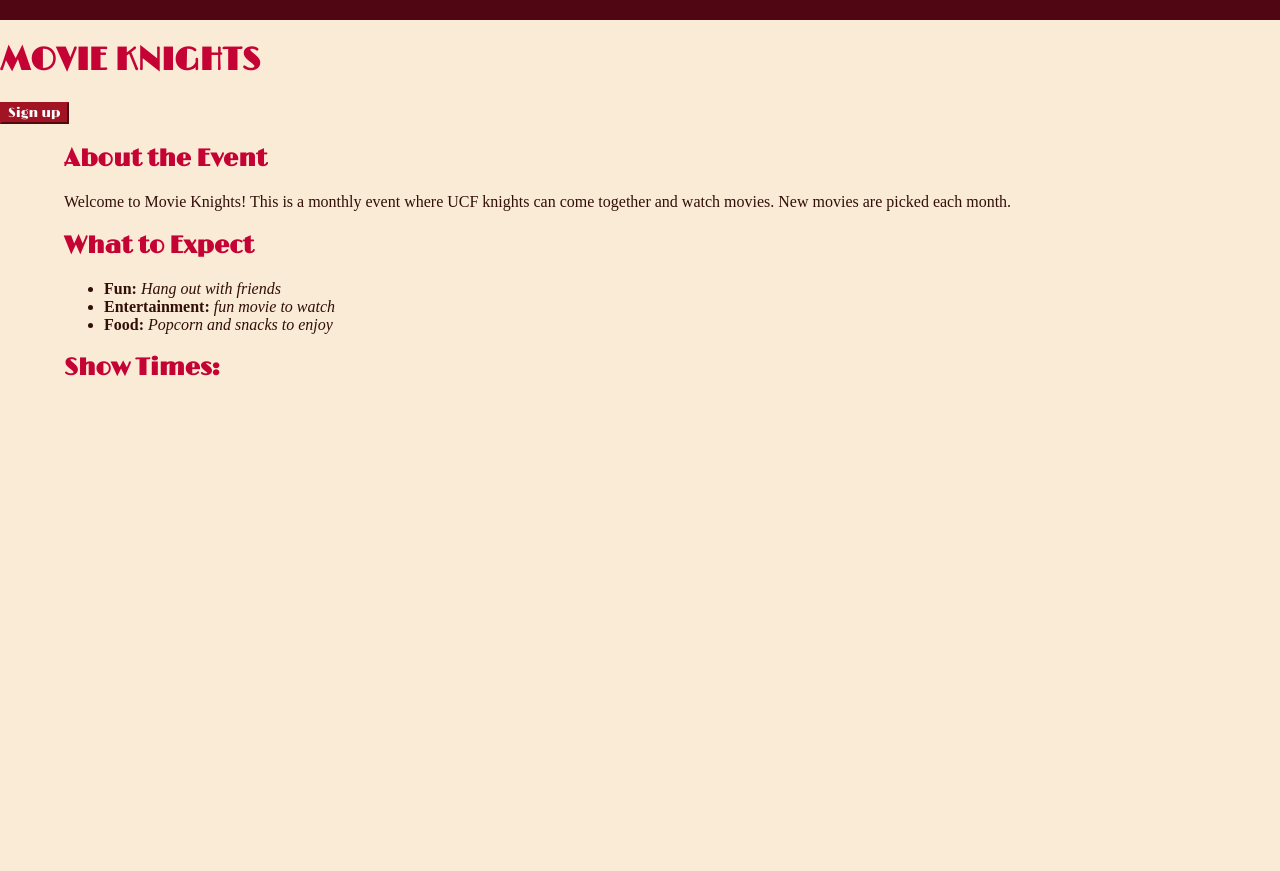
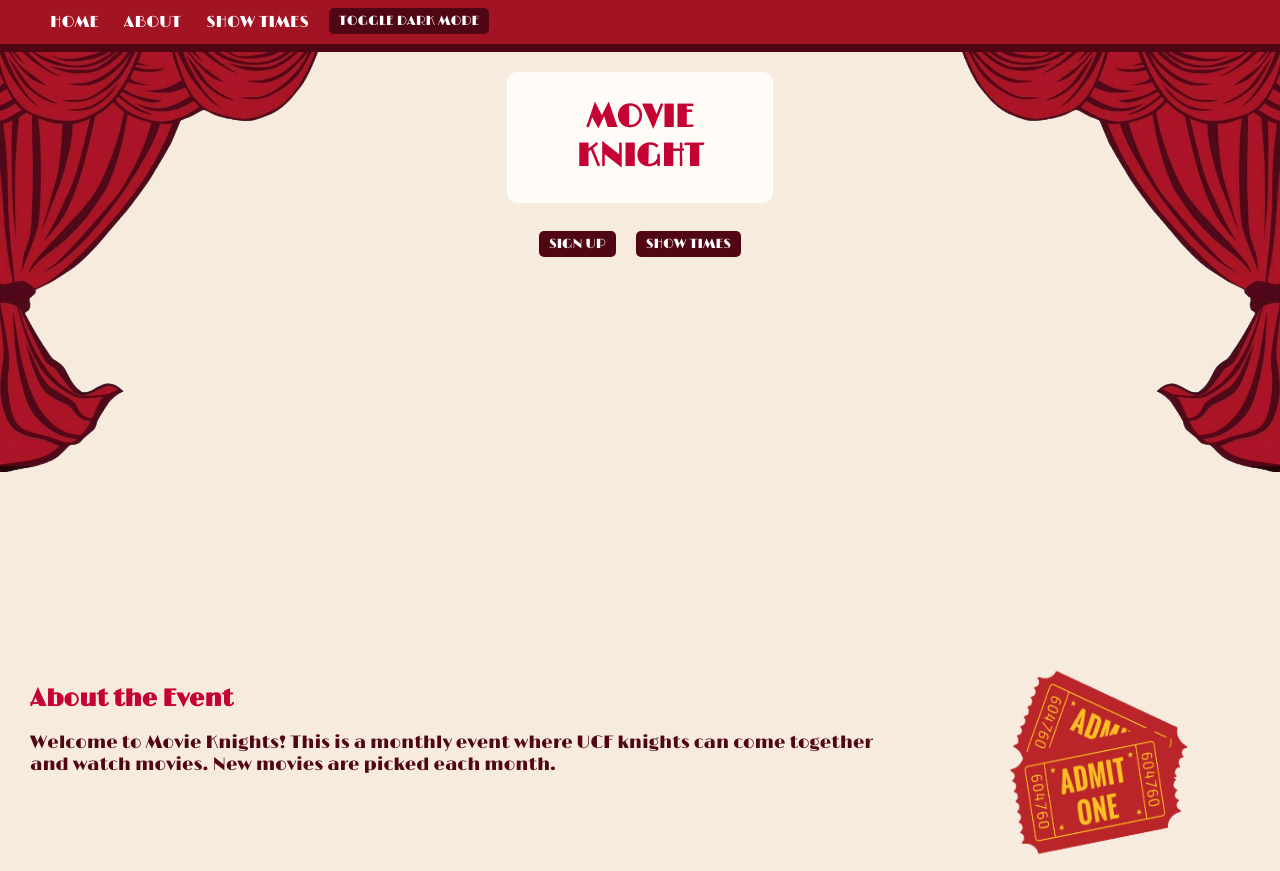
Before and after one commit to HarmonyH27/Movie-Knight, a plain HTML site: page index.html in a window 1280 px wide. Shown: the top 871 px of the page. Before the commit the page ends 800 px from the top, so only its background shows below. Drawn offline with nearby package versions, Linux system fonts and the light colour scheme.

Commit message:
Update HTML and CSS

```diff
--- a/index.html
+++ b/index.html
@@ -2,71 +2,138 @@
 <html lang="en">
     <head>
         <title>Movie Knights</title>
-        <link href= "index.css" rel="stylesheet"/>
+        <link href= "styles.css" rel="stylesheet"/>
         <link href='https://fonts.googleapis.com/css?family=Limelight' rel='stylesheet'/>
+        <link rel="preconnect" href="https://fonts.googleapis.com">
+        <link rel="preconnect" href="https://fonts.gstatic.com" crossorigin>
+        <link href="https://fonts.googleapis.com/css2?family=Montserrat:ital,wght@0,100..900;1,100..900&display=swap" rel="stylesheet">
     </head>
 
     <body>
 
-    <!-- Curtains -->
-    <!--
+        <!-- Navigation Bar-->
+
+            <div class= "navbar">
+                <ul>
+                <li><a href="#">HOME</a></li>
+                <li><a href="#">ABOUT</a></li>
+                <li><a href="#">SHOW TIMES</a></li>
+                <li><button id="nav-button">TOGGLE DARK MODE</button></li>
+                </ul>
+            </div>
+
+
+        <!-- Heading -->
+            <div class="curtain-header">
                 <div class="curtain-left">
-        <img src="images/curtain-left.png"  id = "left-curtain"/>
+                    <img class="curtain-img" src="images/curtain-left.png">
+                </div>
+
+                <div class="heading-container">
+                    <div class="website-name">
+                        <h1>MOVIE KNIGHT</h1>
+                    </div>
+                    <div class="heading-buttons">
+                        <div class="signup-button">
+                            <button>SIGN UP</button>
+                        </div>
+                        <div class="showtime-button">
+                            <button>SHOW TIMES</button>
+                        </div>
+                    </div>
                 </div>
 
                 <div class="curtain-right">
-        <img src = "images/curtain-right.png"  id="right-curtain"/>
+                    <img class="curtain-img" src="images/curtain-right.png">
                 </div>
-    -->
-
-    <nav>
-        <div id="about"></div>
-        <div id="schedule"></div>
-    </nav>
-
-    <div id="nav"></div>
-    <div id="divider"></div>
-
-    <h1> MOVIE KNIGHTS</h1>
-
-    <button>Sign up</button>
+            </div>
 
 
-    <div id="about">
+            <!-- About Section -->
+
+            <div class="info-container">
+                <div class="top-container">
+                    <div id ="about">
                         <h2>About the Event</h2>
+                        <p>Welcome to Movie Knights! This is a monthly event where UCF knights can come
+                        together and watch movies. New movies are picked each month.</p>
+                    </div>
 
-    <p>Welcome to Movie Knights! This is a monthly event where UCF knights can come together and watch movies.
-         New movies are picked each month. </p>
+                    <div class="ticket-pic">
+                        <img  id="ticket-pic" src="images/tickets-img.png">
+                    </div>
+                </div>
+
+                <div class="bottom-container">
+                    <div class="snack-pic">
+                        <img id="snack-pic" src="images/drink-popcorn.png">
                     </div>
 
                     <div id="expect">
-    <h2> What to Expect</h2>
-
+                        <h2>What To Expect</h2>
                         <ul>
-        <li> <b>Fun:</b> <i>Hang out with friends</i></li>
-        <li> <b>Entertainment:</b> <i>fun movie to watch</i></li>
-        <li> <b>Food:</b> <i>Popcorn and snacks to enjoy</i></li>
+                            <li><b>Fun:</b> Hang out with friends</li>
+                            <li><b>Entertainment:</b> Have fun movie to watch</li>
+                            <li><b>Food:</b> Popcorn and snacks to enjoy</li>
                         </ul>
                     </div>
+                </div>
+            </div>
 
-    <div id="schedule">
-    <h2>Show Times:</h2>
 
-    <!---
-    <h3>January</h3>
-    <div class="Hello">
-        <div class="text">Movie: Barbie</div>
+        <!-- Schedule -->
+
+        <div class="schedule">
+            <div class="section-header">
+                 <h1>Show Times</h1>
             </div>
-    <p>Event description....</p>
 
-    <h3>February</h3>
-    <p>Event description....</p>
+        <div class="movies">
+            <div class="movie-container">
 
-    <h3>March</h3>
-    <p>Event description....</p>
+                <div class="'movie-poster">
+                    <img class="movie-poster-img" src ="images/princessfrog-poster.png">
+                </div>
 
-    -->
+                <div class="show-time-title">
+                    <h2 class ="movie-title">FEBRUARY</h2>
+                    <h4>The Princess and the Frog</h4>
                 </div>
+            </div>
+
+            <div class="movie-container">
+
+                <div class="'movie-poster-img">
+                    <img class="movie-poster-img" src ="images/clueless-poster.png">
+                </div>
+
+                <div class="show-time-title">
+                    <h2 class ="movie-title">MARCH</h2>
+                    <h4>Clueless</h4>
+                </div>
+            </div>
+
+            <div class="movie-container">
+
+                <div class="movie-poster">
+                    <img class="movie-poster-img"src ="images/princessdiaries-poster.png">
+                </div>
+
+                <div class="show-time-title">
+                    <h2 class ="movie-title">APRIL</h2>
+                    <h4>The Princess Diaries</h4>
+                </div>
+
+            </div>
+        </div>
+
+
+
+
+
+
+
+
 
     </body>
 </html>
--- /dev/null
+++ b/styles.css
@@ -0,0 +1,209 @@
+html, body{
+    background-color: #f6ebdd;
+    margin: 0;
+}
+
+h1, h2{
+    font-family:'Limelight';
+    color:#c40234;
+}
+
+.movie-title{
+    font-family:'Limelight';
+    color: #510614;
+    text-shadow: 2px 2px 6px #ffbe24;
+}
+
+p, h4{
+    font-family:'Limelight';
+    font-weight: 200px;
+    color:#510614;
+}
+
+button{
+    margin-top: 8px;
+    margin-bottom: 10px;
+    font-family: 'Limelight';
+    color: #FFFFFF;
+    background-color: #510614;
+    border: none;
+    border-radius: 5px;
+    padding: 5px 10px 5px 10px;
+}
+
+button:hover{
+    background-color: #ffbe24;
+    color:#510614;
+}
+
+/*** Navigation Bar ***/
+
+.navbar ul {
+    list-style-type: none;
+    overflow: hidden;
+    position:fixed;
+    top: 0;
+    left: 0;
+    width: 100%;
+    margin: 0;
+    background-color: #A21324;
+    border-bottom: 8px solid #510614;
+    ;
+}
+
+.navbar ul li {
+    float: left;
+    margin: 0 10px 0 5px;
+    font-family: 'Limelight';
+}
+
+.navbar ul li a{
+    display: block;
+    text-decoration: none;
+    color: #FFFFFF;
+    text-align: center;
+    padding: 12px 5px 10px 5px;
+}
+
+.navbar ul li a:hover{
+    color: #ffbe24;
+}
+
+#nav-button:hover{
+    color: #ffbe24;
+    background-color: #510614;
+}
+
+/** Heading **/
+
+.curtain-header{
+    margin-bottom: 15%;
+}
+.website-name{
+    background-color: #fffcf7;
+    padding: 5px 50px 5px 50px;
+    margin: 20px 0 20px 0;
+    text-align: center;
+    border-radius: 10px;
+}
+
+.heading-buttons{
+    display: flex;
+    justify-content: center;
+}
+
+.signup-button{
+    margin-right: 20px;
+}
+
+.curtain-header{
+    display: flex;
+    margin-top: 52px;
+
+}
+
+.curtain-img{
+    width: 70%;
+    height: auto;
+    margin: 0;
+    padding: 0;
+}
+
+.curtain-left{
+    display:flex;
+    justify-content: flex-start;
+}
+
+.curtain-right{
+   display: flex;
+   justify-content: flex-end;
+}
+
+/** Info Section **/
+
+#expect{
+    margin-left: 50px;
+}
+
+#ticket-pic, #snack-pic{
+    width: 200px;
+    height: 200px;
+}
+
+#ticket-pic{
+    margin-left: 100px;
+    margin-right: 50px;
+}
+
+#about p{
+    font-weight: 200px;
+    font-size:large;
+}
+#expect ul li{
+    font-family:'Montserrat';
+    font-weight: 200px;
+    font-size:large;
+    color: #510614;
+}
+
+.info-container{
+    display: flex;
+    flex-direction: column;
+    margin: 0 30px 15% 30px;
+}
+
+.top-container{
+    display: flex;
+    margin-bottom: 50px;
+    justify-content: space-evenly;
+}
+
+.bottom-container{
+    display: flex;
+    justify-content: space-evenly;
+}
+
+/** Schedule Section **/
+
+.schedule{
+    display: flex;
+    flex-direction: column;
+    margin: 0 30px 0 30px;
+    text-align: center;
+    margin-bottom: 15%;
+}
+
+.movies{
+    display: flex;
+    justify-content: space-evenly;
+}
+
+.movie-container{
+    display: flex;
+    flex-direction: column;
+    justify-content: space-between;
+    background-color: #fffcf7;
+    border-radius: 10px;
+    padding: 15px 5px 15px 5px;
+    margin: 0 10px 0 10px;
+    box-shadow: 10px 15px #ffbe24;
+    border: #ffbe24 solid 3px;
+
+}
+
+.movie-poster-img{
+    height: auto;
+    width: 50%;
+    margin: 10px 5px 10px 5px;
+    box-shadow: 5px 5px 10px #d3d4d4;
+}
+
+
+
+
+
+/** Borders
+
+  border: #ffbe24 solid 5px;
+
+  **/
```
Also changed, not shown: images/drink-popcorn.png (added), images/tickets-img.png (added), 3 other files. Lines whose indentation alone changed are shown as unchanged.
